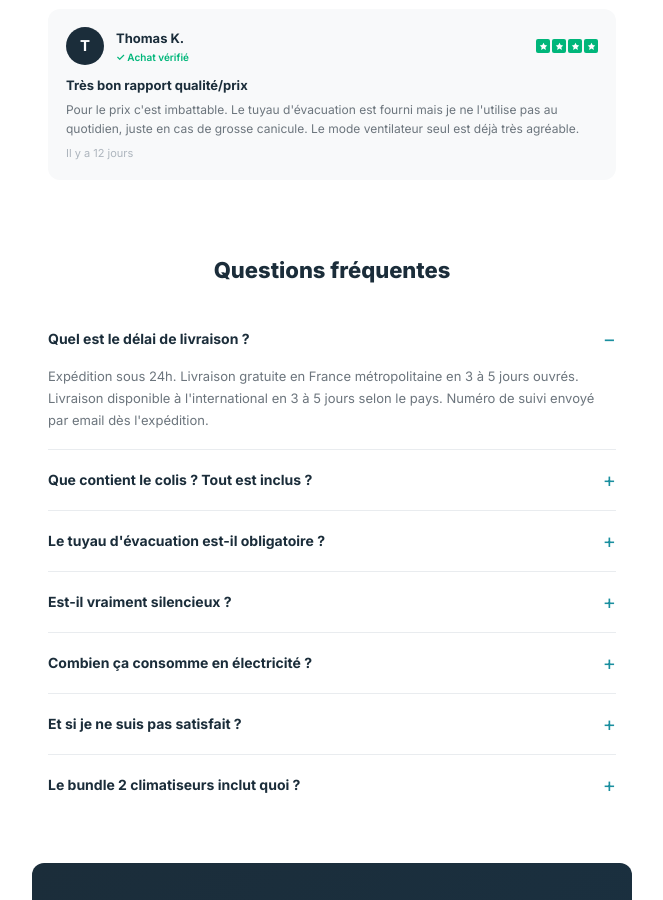
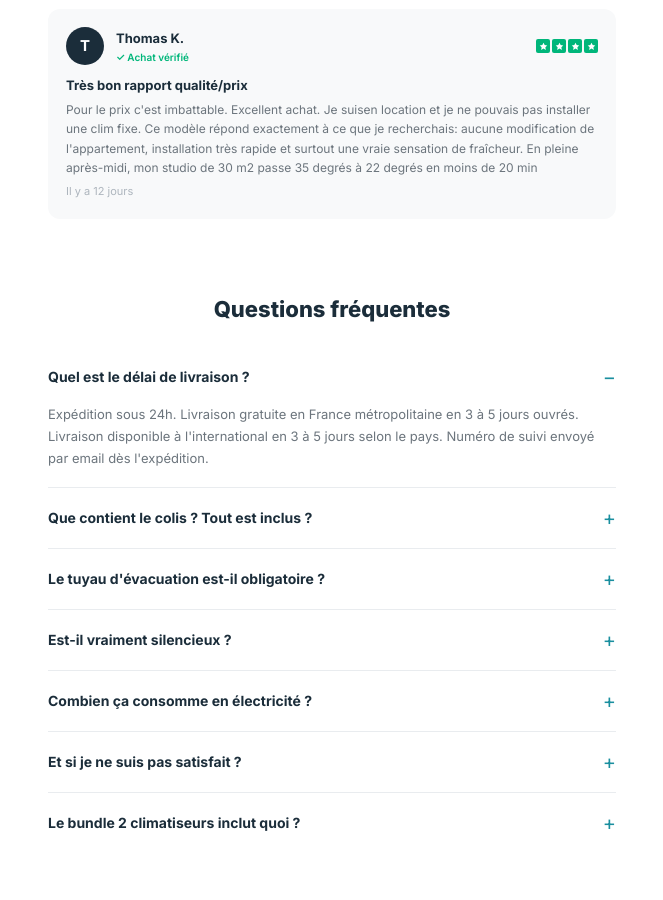
Before and after one commit to aepro927-collab/macilm, a plain HTML site: page index.html in a window 1280 px wide. Shown: the part 6329-7229 px from the top of the page, without its empty margins (308-971 px from the left). Drawn offline with Linux system fonts and the light colour scheme.

Commit message:
Update index.html

```diff
--- a/index.html
+++ b/index.html
@@ -724,7 +724,11 @@ Offre spéciale réservée aux <strong>50 premiers</strong>.
 <div class="review-stars-small" id="rev4Stars"></div>
 </div>
 <div class="review-title">Très bon rapport qualité/prix</div>
-<div class="review-text">Pour le prix c'est imbattable. Le tuyau d'évacuation est fourni mais je ne l'utilise pas au quotidien, juste en cas de grosse canicule. Le mode ventilateur seul est déjà très agréable.</div>
+<div class="review-text">Pour le prix c'est imbattable. Excellent achat.
+Je suisen location et je ne pouvais pas installer une clim fixe.
+Ce modèle répond exactement à ce que je recherchais: aucune
+modification de l'appartement, installation très rapide et surtout une vraie sensation de fraîcheur.
+En pleine après-midi, mon studio de 30 m2 passe 35 degrés à 22 degrés en moins de 20 min</div>
 <div class="review-date">Il y a 12 jours</div>
 </div>
 </section>
```
